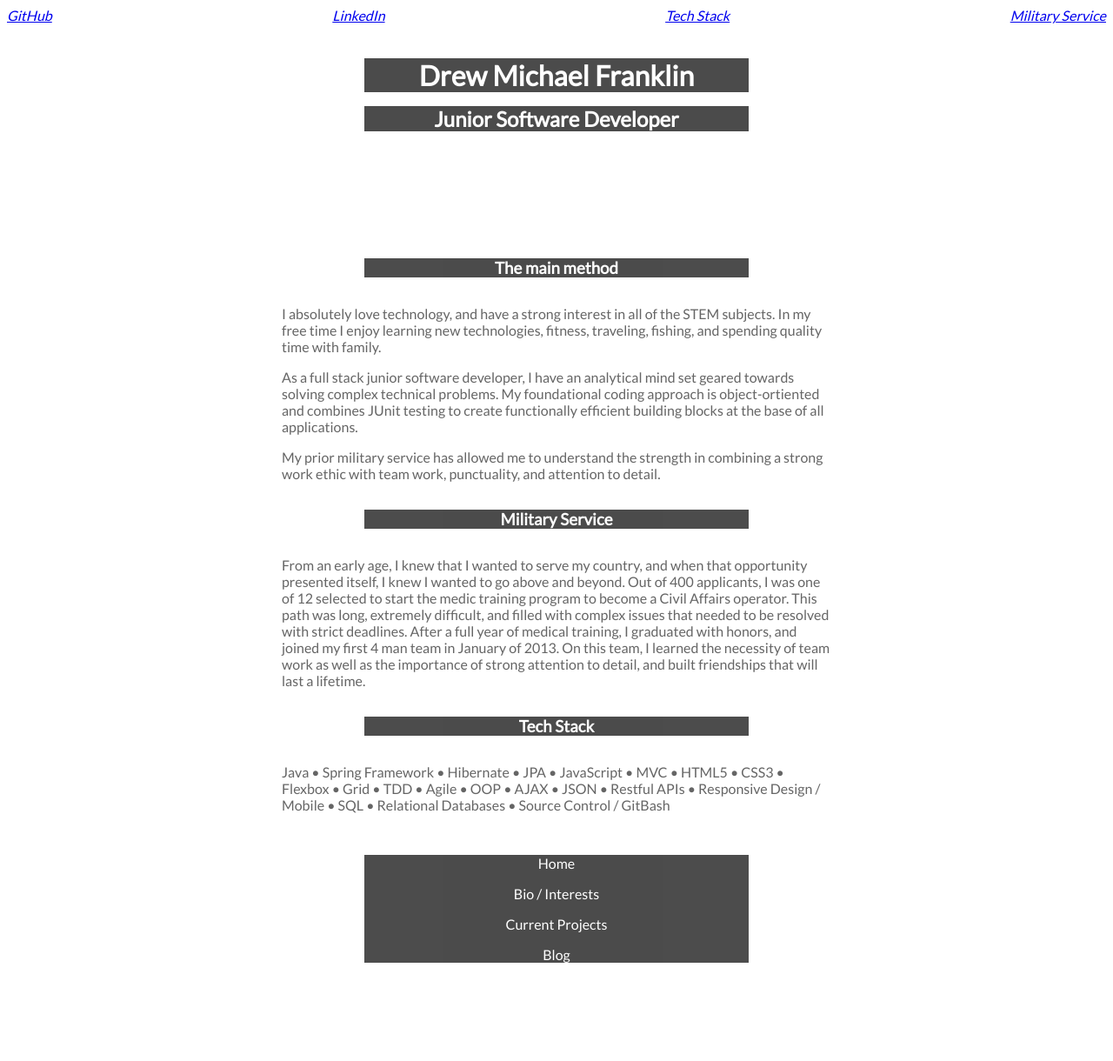
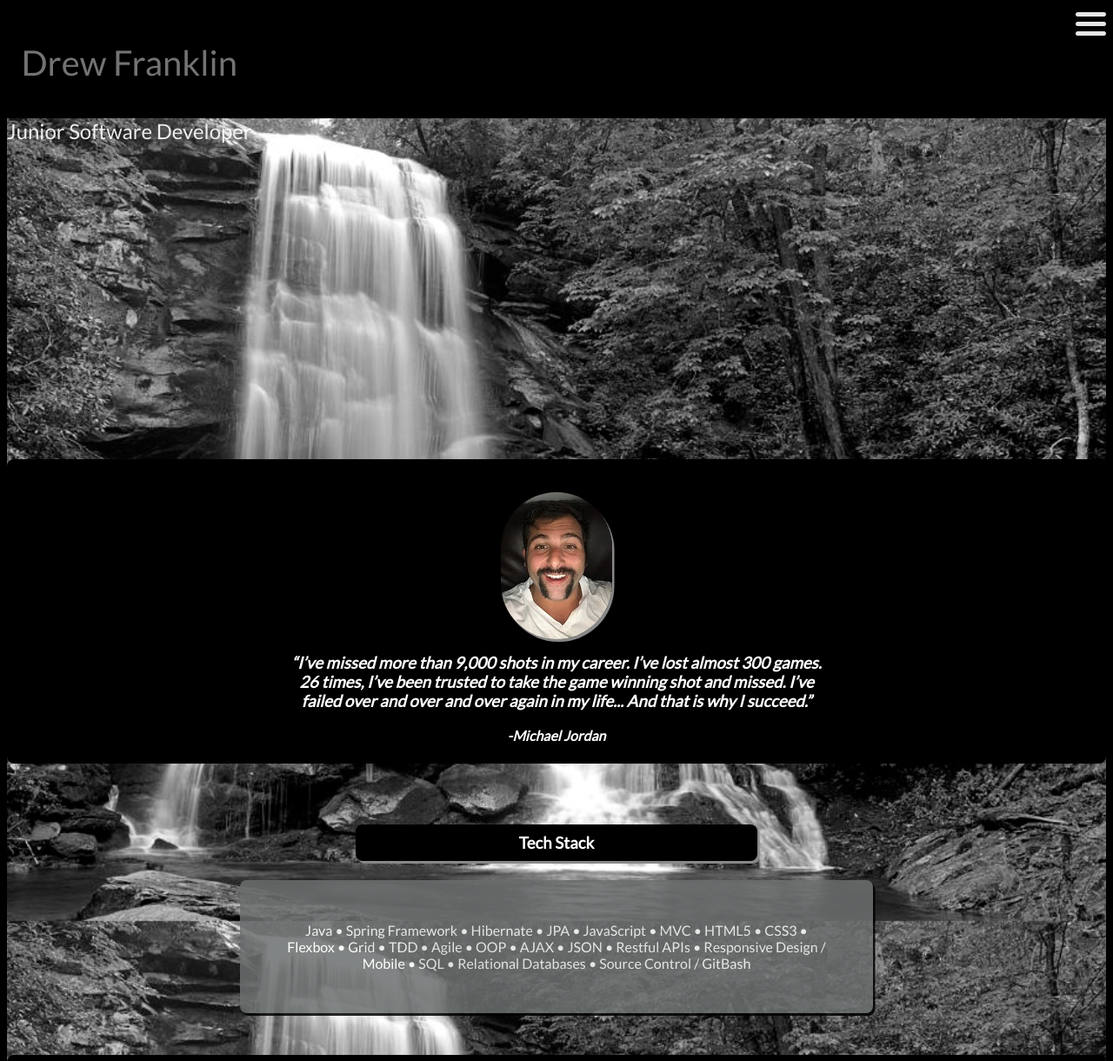
Before and after one commit to dmf2990/dmf2990.github.io, a plain HTML site: page index.html in a window 1280 px wide. Shown: the top 1220 px of the page at 87% size. Before the commit the page ends 1108 px from the top, so only its background shows below. Drawn offline with Linux system fonts and the light colour scheme.

Commit message:
black-white-waterfall

```diff
--- a/css/style.css
+++ b/css/style.css
@@ -1,53 +1,156 @@
 
-.container{
-  color: white;
-  font-family: 'Lato', sans-serif;
+*{
+  border-radius: 8px;
+  font-family: 'Lato';
 
 }
-.title{
-  text-align:center;
+html{
   background-color: black;
-  margin: auto;
-  width: 35%;
-  opacity: .7;
 }
 
-.paragraphs{
-  background-color: white;
-  color:black;
+.hamburger{
+  display: flex;
+  justify-content: flex-end;
+}
+
+#tech-stack-contents{
+  text-align:center;
+  background-color: #6C6F6F;
+  color: white;
+  opacity: .85;
+  margin: auto;
   width: 50%;
-  opacity: .6;
+  padding: 3em;
+  box-shadow: 2.5px 3px black;
+
+}
+
+.restParagraphs{
+  background-color: #6C6F6F;
+  color:white;
+  opacity: .85;
+  width: 50%;
   margin:auto;
-  padding: 1em;
+  padding: 3em;
+  box-shadow: 2.5px 3px black;
 
 }
 
 .parallax {
   /* The image used */
-  background-image: url("../images/moutain-fog-image.jpg");
+  background-image: url("../images/alt.jpg");
 
   /* Set a specific height */
-  height: 1092px;
+  height: 150rem;
 
   /* Create the parallax scrolling effect */
   background-attachment: fixed;
   background-position: center;
   background-repeat: no-repeat;
   background-size: cover;
-  margin auto;
+  margin: auto;
+  border-radius: 0px;
 }
 .billMurray{
   width: 50%;
   text-align: center;
   margin:auto;
-}
-
-.hyperlinks{
-  display: flex;
-  justify-content: space-between;
+  color: white;
+  font-style: italic;
 
 }
 
+.hyperlinksBottom{
+  display: flex;
+  flex-direction: row-reverse;
+  justify-content: space-between;
+  background: white;
+  border-radius: 0px;
+}
+
+.myPic{
+  border-radius: 1000px;
+  box-shadow:  2.5px 3px #888888;
+}
+
+.picPlacement{
+  display: flex;
+  justify-content: center;
+}
+
+.image-army{
+  height: 50px;
+  width: 100px
+  background-color: grey;
+  border-radius: 5px;
+}
+
+.image2-3{
+  height: 50px;
+  width: 50px;
+  background-color: grey;
+  border-radius: 5px;
+}
+
+.image-git{
+  height: 50px;
+  width: 100px;
+  background-color: grey;
+  border-radius: 5px;
+}
 .main{
-  margin-top: 2.5rem;
+  border-radius: 0px;
+
 }
+
+.all-text{
+padding-top: 31%;
+}
+
+header{
+  background-color: black;
+  opacity: .9;
+  height: 8rem;
+  width: 100%;
+  border-radius: 0px;
+  color:grey;
+  display: flex;
+  flex-direction: row;
+  justify-content: space-between;
+  font-size: 2.5rem;
+  text-align: center;
+
+
+}
+
+#jobTitle{
+  font-size: 1rem;
+  display: flex;
+  color:white;
+  font-size: 1.5rem;
+}
+
+#solidSection{
+background-color: black;
+color:black;
+padding-top: 1.4rem;
+padding-bottom: 1.4rem;
+}
+
+#clearSection{
+  padding-bottom: 3rem;
+  padding-top:3rem;
+}
+
+.title{
+  text-align:center;
+  background-color: black;
+  margin: auto;
+  width: 35%;
+  margin-bottom:1.4rem;
+  margin-top: 1.4rem;
+  box-shadow: 2.5px 3px #888888;
+  padding: 10px;
+  color: white;
+
+}
--- a/index.html
+++ b/index.html
@@ -3,6 +3,38 @@
 
 
 <head>
+
+<section class="hamburger">
+
+	<meta name="viewport" content="width=device-width, initial-scale=1">
+		<style>
+		.container {
+  		display: inline-block;
+  		cursor: pointer;
+		}
+
+		.bar1, .bar2, .bar3 {
+  		width: 35px;
+  		height: 5px;
+  		background-color: #ffffff;
+  		margin: 6px 0;
+  		transition: 0.4s;
+		}
+
+		.change .bar1 {
+  		-webkit-transform: rotate(-45deg) translate(-9px, 6px);
+  		transform: rotate(-45deg) translate(-9px, 6px);
+		}
+
+		.change .bar2 {opacity: 0;}
+
+		.change .bar3 {
+  		-webkit-transform: rotate(45deg) translate(-8px, -8px);
+  		transform: rotate(45deg) translate(-8px, -8px);
+		}
+
+		</style>
+
 	<title>Drew Franklin</title>
 	<link rel="stylesheet" type="text/css" href="./css/style.css">
 	<link rel="shortcut icon" href="./images/fav.ico">
@@ -10,57 +42,92 @@
           href="https://fonts.googleapis.com/css?family=Lato">
 </head>
 
-<div class="container">
-<body>
-<div class="parallax">
-
-	<header>
-		<address class="hyperlinks">
-  			<a href="https://github.com/dmf2990">GitHub</a>
- 	 		<a href="https://www.linkedin.com/in/dmf2990/">LinkedIn</a>
-			<a href="#TechStack">Tech Stack</a>
-			<a href="#Military Service">Military Service</a>
-		</address>
-	</header>
 
 
+<body>
+<header>
+	<section>
+	<p>Drew Franklin</p>
+	<p id="jobTitle">Junior Software Developer</p>
+	</section>
+
+
+<div class="container" onclick="myFunction(this)">
+  <div class="bar1"></div>
+  <div class="bar2"></div>
+  <div class="bar3"></div>
+</div>
+
+<script>
+function myFunction(x) {
+  x.classList.toggle("change");
+
+}
+</script>
+</header>
+</section>
+
+
+
+<div class="parallax">
 	<main class="main">
-		<h1 class="title">Drew Michael Franklin</h1>
-		<p></p>
-		<h2 class="title">Junior Software Developer</h2>
+		<section class="all-text"
+		<div class="parallax">
 
-		<div class="billMurray">
-		<h3> "The more relaxed you are, the better you are at everything--the better you are with your loved ones, the better you are with enemies, the better you are at your job, the better you are with yourself."</h3>
-			<h4>-Bill Murray</h4>
+		<div id="solidSection">
+			<figure class="picPlacement">
+			<img src="./images/me.jpg" class="myPic">
+			</figure>
+
+
+
+		<h3 class="billMurray"> “I’ve missed more than 9,000 shots in my career. I’ve lost almost 300 games. 26 times, I’ve been trusted to take the game winning shot and missed. I’ve failed over and over and over again in my life... And that is why I succeed.” </h3></br>
+			<h4 class="billMurray">-Michael Jordan</h4>
 		</div>
 
-		<h3 class="title">The main method</h3>
+
+		<div id="clearSection">
+		<h3 id="TechStack" class="title">Tech Stack</h3>
 			<section class= "paragraphs">
+				<p id ="tech-stack-contents">Java • Spring Framework • Hibernate • JPA • JavaScript • MVC • HTML5 • CSS3 • Flexbox • Grid • TDD • Agile • OOP • AJAX • JSON • Restful APIs • Responsive Design / Mobile • SQL • Relational Databases • Source Control / GitBash </p>
+			</section>
+		</div>
+
+		<div id="solidSection">
+		<h3 class="title">The Main Method</h3>
+			<section class= "restParagraphs">
 				<p>I absolutely love technology, and have a strong interest in all of the STEM subjects.  In my free time I enjoy learning new technologies, fitness, traveling, fishing, and spending quality time with family.</p>
 				<p>As a full stack junior software developer, I have an analytical mind set geared towards solving complex technical problems. My foundational coding approach is object-ortiented and combines JUnit testing to create functionally efficient building blocks at the base of all applications.</p>
 				<p>My prior military service has allowed me to understand the strength in combining a strong work ethic with team work, punctuality, and attention to detail.</p>
 			</section>
+		</div>
 
+		<div id="clearSection">
 		<h3 id="Military Service" class="sub-title, title">Military Service</h3>
-			<section class= "paragraphs">
-				<p>From an early age, I knew that I wanted to serve my country, and when that opportunity presented itself, I knew I wanted to go above and beyond. Out of 400 applicants, I was one of 12 selected to start the medic training program to become a Civil Affairs operator. This path was long, extremely difficult, and filled with complex issues that needed to be resolved with strict deadlines. After a full year of medical training, I graduated with honors, and joined my first 4 man team in January of 2013. On this team, I learned the necessity of team work as well as the importance of strong attention to detail, and built friendships that will last a lifetime.</p>
+			<section class= "restParagraphs">
+				<p>From an early age, I knew that I wanted to serve my country, and when that opportunity presented itself, I knew I wanted to go above and beyond. Out of 400 applicants, I was one of 12 selected to start the medic training program to become a Civil Affairs operator.</p>
+
+				<p>This path was long, extremely difficult, and filled with complex issues that needed to be resolved with strict deadlines. After a full year of medical training, I graduated with honors, and joined my first 4 man team in January of 2013.</p> <p>On this team, I learned the necessity of team work as well as the importance of strong attention to detail, and built friendships that will last a lifetime.</p>
 			</section>
-
-		<h3 id="TechStack" class="title">Tech Stack</h3>
-			<section class= "paragraphs">
-				<p>Java • Spring Framework • Hibernate • JPA • JavaScript • MVC • HTML5 • CSS3 • Flexbox • Grid • TDD • Agile • OOP • AJAX • JSON • Restful APIs • Responsive Design / Mobile • SQL • Relational Databases • Source Control / GitBash </p>
-			</section>
+		</div>
 	</main>
 
-
+<div id="solidSection">
 <footer class="title">
 	<p>Home</p> <!--add a anchor to get to another page for each-->
 	<p>Bio / Interests</p>
 	<p>Current Projects</p>
 	<p>Blog</p>
 </footer>
+</section>
+		<address class="hyperlinksBottom">
+  			<a href="https://github.com/dmf2990"><img src="./images/gith.jpg" class="image-git"></a>
+			<a href="#TechStack"><img src="./images/techStack2.png" class="image2-3"></a>
+			<a href="https://www.linkedin.com/in/dmf2990/"><img src="./images/linked3.png" class="image2-3" alt="LinkedIn"></a>
+			<a href="#Military Service"><img src="./images/Armylogo.png" class="image-army"></a>
+		</address>
 
-
+</div>
 </div>
 </body>
 </div>
```
Also changed, not shown: images/Armylogo.png (added), images/alt.jpg (added), images/gith.jpg (added), images/linked3.png (added), images/me.jpg (added), images/skydive.jpg (added), images/techStack2.png (added), 1 other file.
